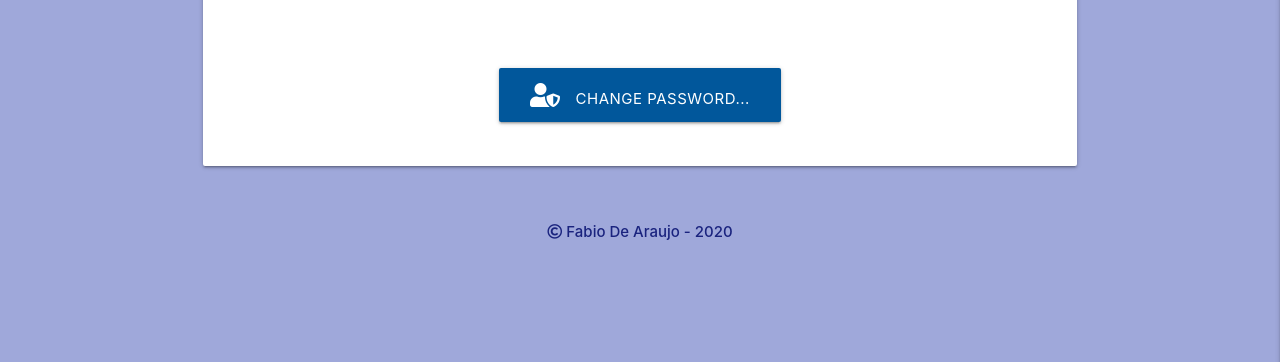
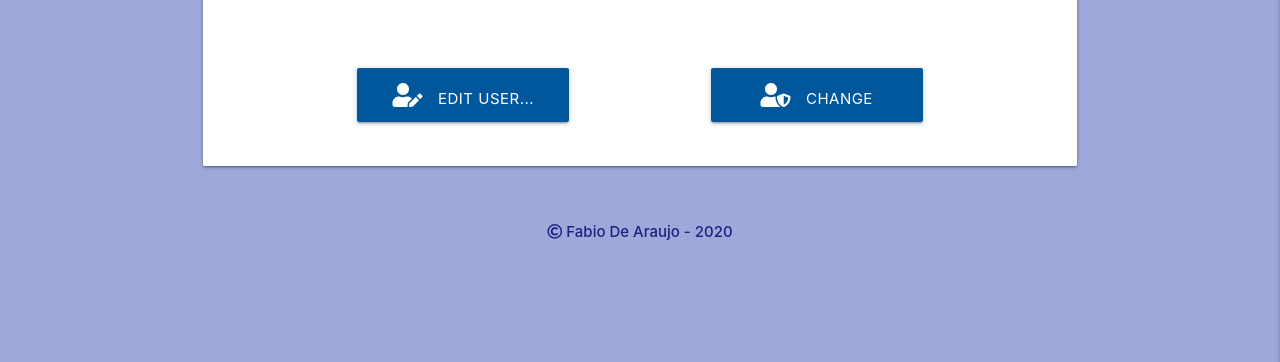
Before and after one commit to fabiodearaujo/bug_tracker_mp3, a Flask app: page /search in a window 1280 px wide. Shown: the part 331-693 px from the top of the page. Run offline with Flask 2, Linux system fonts and the light colour scheme; data that the repository does not hold is empty; some libraries are stand-ins or nearby versions.

Commit message:
Updated Edit user so regular users also can edit city and country and made redirection to dashboard after completing edition

```diff
--- a/app.py
+++ b/app.py
@@ -240,13 +240,23 @@
     if request.method == "POST":
         # modify user name and category with the information from the form
         # but leave password untouched.
-        modify = {
-            "user_name": user["user_name"],
-            "user_pass": user["user_pass"],
-            "user_category": request.form.get("user_category"),
-            "user_city": request.form.get("user_city"),
-            "user_country": request.form.get("user_country")
-        }
+        if session["category"] == "manager":
+            modify = {
+                "user_name": user["user_name"],
+                "user_pass": user["user_pass"],
+                "user_category": request.form.get("user_category"),
+                "user_city": request.form.get("user_city"),
+                "user_country": request.form.get("user_country")
+            }
+        else:
+            modify = {
+                "user_name": user["user_name"],
+                "user_pass": user["user_pass"],
+                "user_category": user["user_category"],
+                "user_city": request.form.get("user_city"),
+                "user_country": request.form.get("user_country")
+            }
+
         #Setting up the API URL to request the JSON file
         api_url = "http://api.openweathermap.org/data/2.5/weather?&APPID={}&q={},{}&units=metric"
         #Request Data from API including api_key and city (in the future to inplement city search)
@@ -255,8 +265,9 @@
         # check if city and country informed are valid
         if weather["cod"] == 200:
             mongo.db.user.replace_one({"_id": ObjectId(user_id)}, modify)
-            flash("User information updated Successfully")
-            return redirect(url_for("home"))
+            flash("User updated Successfully, changes will be reflected after next Log In")
+            return redirect(url_for(
+                        "dashboard", user_name=session["user"]))
         else:
             flash("Combination City/Country not found, please try again")
 
@@ -283,7 +294,8 @@
         if session["user"] == modify["user_name"]:
             return redirect(url_for("logout"))
         else:
-            return redirect(url_for("home"))
+            return redirect(url_for(
+                        "dashboard", user_name=session["user"]))
 
     return render_template("change_pass.html", user=user)
 
--- a/templates/edit_user.html
+++ b/templates/edit_user.html
@@ -39,7 +39,7 @@
                             {% endif %}
                         </select>
                         <label>User Category</label>
-                        <span class="helper-text" data-error="Sorry, try again" data-success="Great">Choose the user category</span>
+                        <span class="helper-text" data-error="Please select a category" data-success="Great">Choose the user category</span>
                     </div>
                 {% endif %}
                  <!-- user city field -->
--- a/templates/manage_user.html
+++ b/templates/manage_user.html
@@ -49,18 +49,12 @@
                 </div>
                 <!-- Update button  -->
                 <div class="row">
-                    {% if session.category == "manager" %}
                     <a href="{{ url_for('edit_user', user_id=user_reg._id) }}" class="col s12 m3 offset-m2 btn-large light-blue darken-4 top-spacing">
                         <i class="fas fa-user-edit right-pad"></i>Edit user...
                     </a>
                     <a href="{{ url_for('change_pass', user_id=user_reg._id) }}" class="col s12 m3 offset-m2 btn-large light-blue darken-4 top-spacing">
                         <i class="fas fa-user-shield right-pad"></i>Change Password...
                     </a>
-                    {% else %}
-                        <a href="{{ url_for('change_pass', user_id=user_reg._id) }}" class="col s12 m4 offset-m4 btn-large light-blue darken-4 top-spacing">
-                            <i class="fas fa-user-shield right-pad"></i>Change Password...
-                        </a>
-                    {% endif %}
                 </div>
             </div>
         </div>
```
Lines whose indentation alone changed are shown as unchanged.
